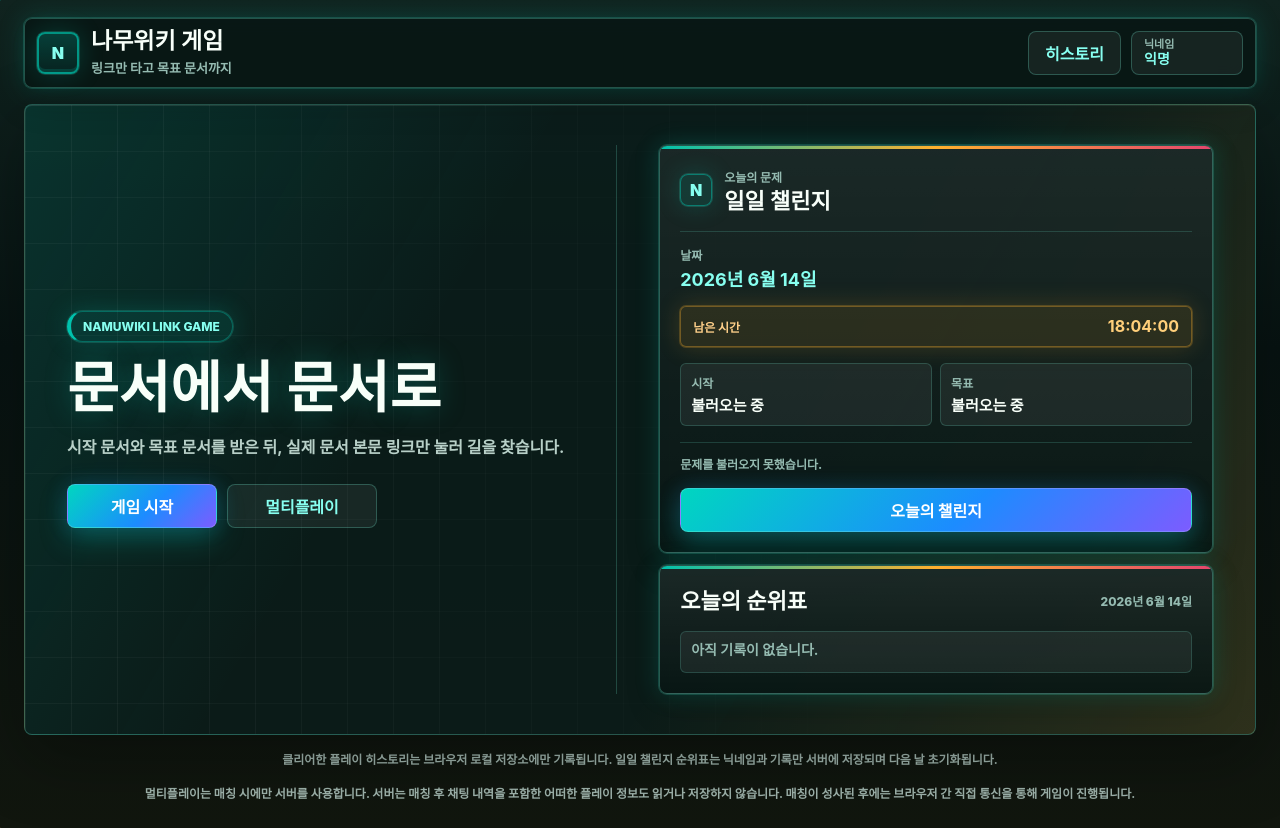
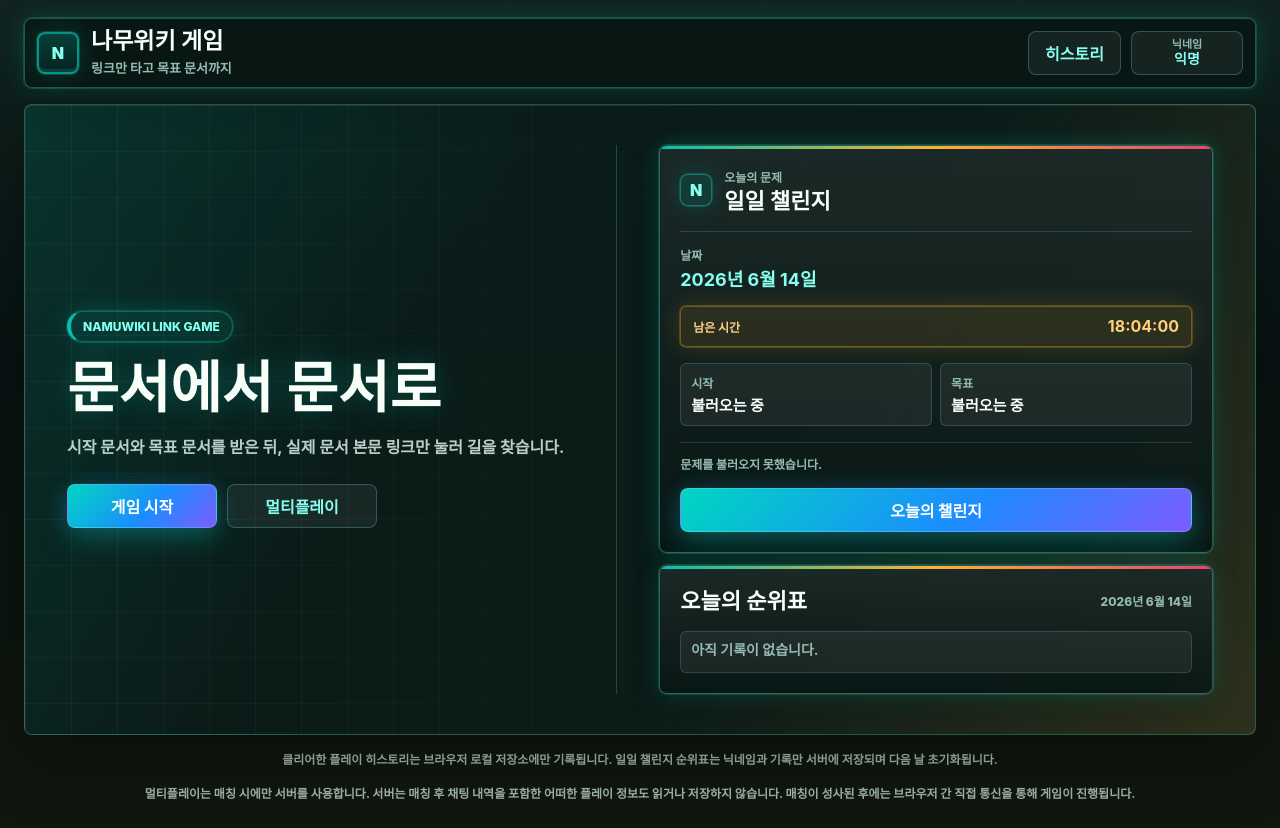
Before and after one commit to ImBada/The-Namuwiki-Game, a website: page public/index.html in a window 1280 px wide. Drawn offline with Linux system fonts and the light colour scheme; no server answers.

Commit message:
Update styles.css

```diff
--- a/public/styles.css
+++ b/public/styles.css
@@ -817,6 +817,8 @@
 
 .nickname-button {
   display: grid;
+  align-content: center;
+  justify-items: center;
   min-width: 112px;
   min-height: 44px;
   border: 1px solid rgba(120, 255, 226, 0.24);
@@ -825,7 +827,7 @@
   color: #f8fff9;
   cursor: pointer;
   padding: 6px 12px;
-  text-align: left;
+  text-align: center;
 }
 
 .nickname-button span {
```
